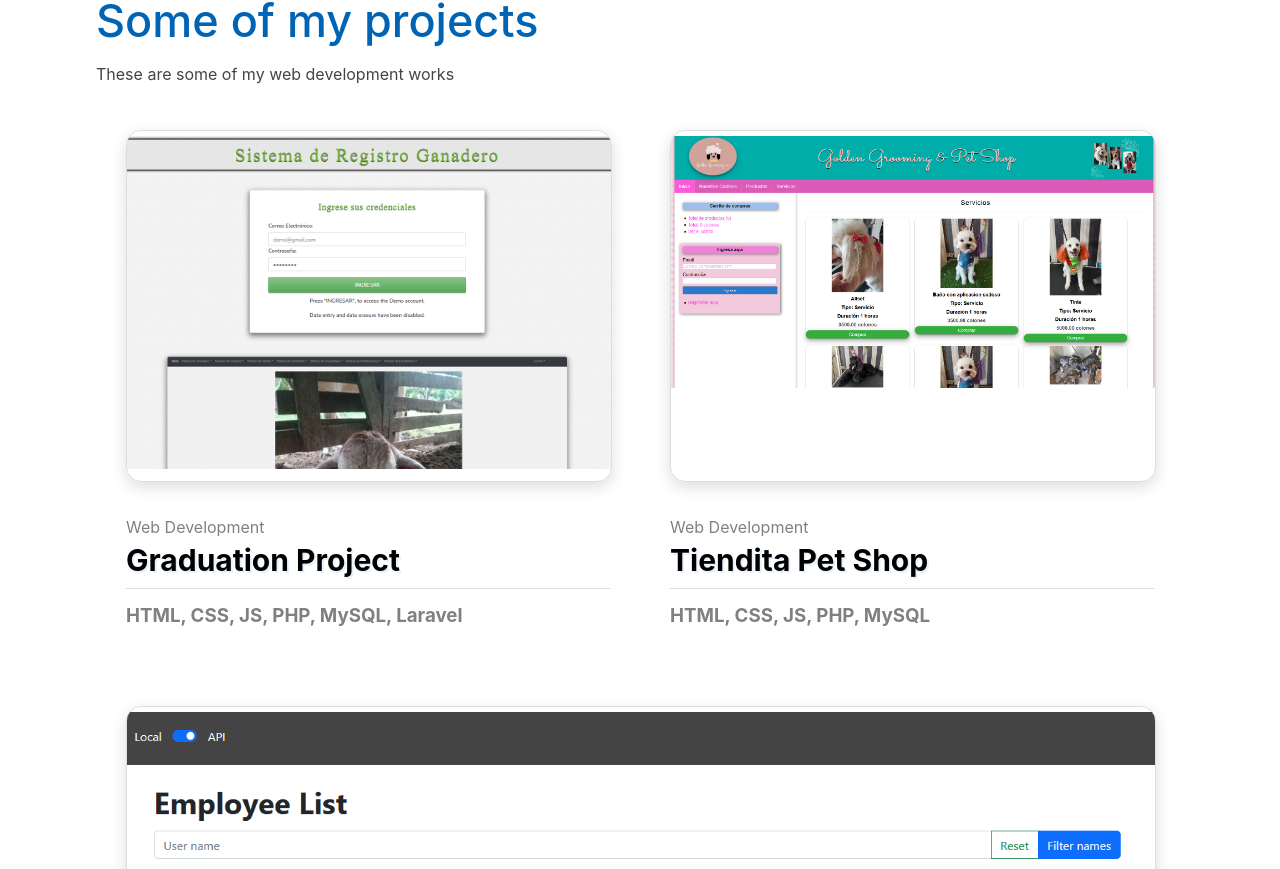
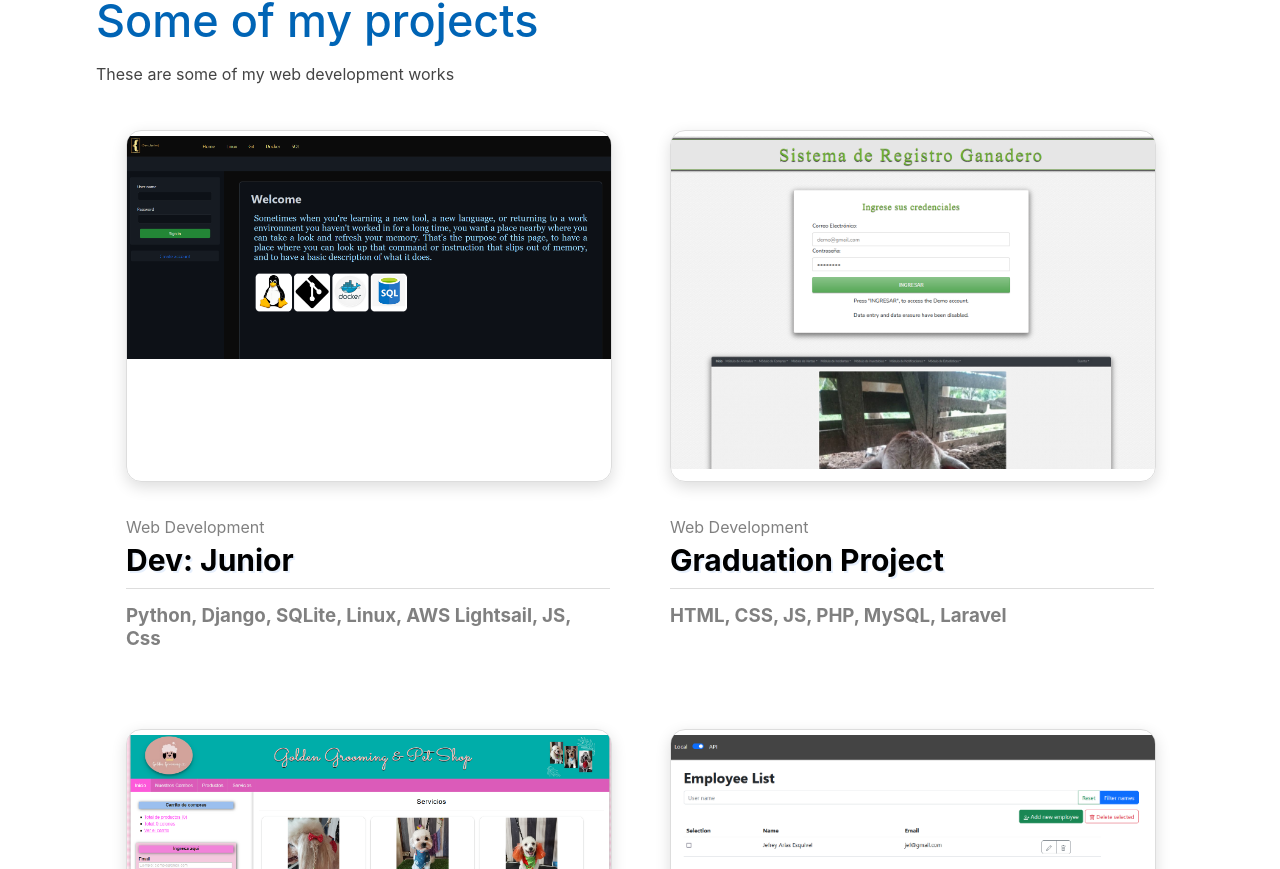
Before and after one commit to JefreyAE/Portfolio, a React (Create React App) app: page /home in a window 1280 px wide. Shown: the part 636-1505 px from the top of the page. Built offline with nearby package versions, Linux system fonts and the light colour scheme.

Commit message:
New url for the pet shop and added new project

```diff
--- a/src/components/Home.js
+++ b/src/components/Home.js
@@ -18,7 +18,7 @@ export const Home = () => {
           These are some of my web development works
         </p>
       </section>
-      <ProjectList projects={projects} limit={3} />
+      <ProjectList projects={projects} limit={4} />
     </div>
   )
 }
--- a/src/data/projects.js
+++ b/src/data/projects.js
@@ -1,4 +1,15 @@
 export const projects = [
+    {
+        'id': 'devJunior',
+        'name': 'Dev: Junior',
+        'url': 'http://23.23.183.194/home/',
+        'technologies': 'Python, Django, SQLite, Linux, AWS Lightsail, JS, Css',
+        'category': 'Web Development',
+        'description': 'The purpose of this project is to have at hand different command lists for different technologies.',
+        'repositories': {
+            'Front_End': ''
+        }
+    },
     {
         'id': 'liveStockApp',
         'name': 'Graduation Project',
@@ -14,7 +25,7 @@ export const projects = [
     {
         'id': 'petShop',
         'name': 'Tiendita Pet Shop',
-        'url': 'https://tiendita-golden-grooming.000webhostapp.com/',
+        'url': 'https://tiendita-ggrooming.000webhostapp.com/',
         'technologies': 'HTML, CSS, JS, PHP, MySQL',
         'category': 'Web Development',
         'description': 'Web application developed in PHP for a pet store.',
@@ -53,5 +64,6 @@ export const projects = [
         'repositories': {
             'Front_End': 'https://github.com/JefreyAE/Portfolio'
         }
-    }
+    },
+
 ]
```
Also changed, not shown: public/images/devJunior.png (added).
